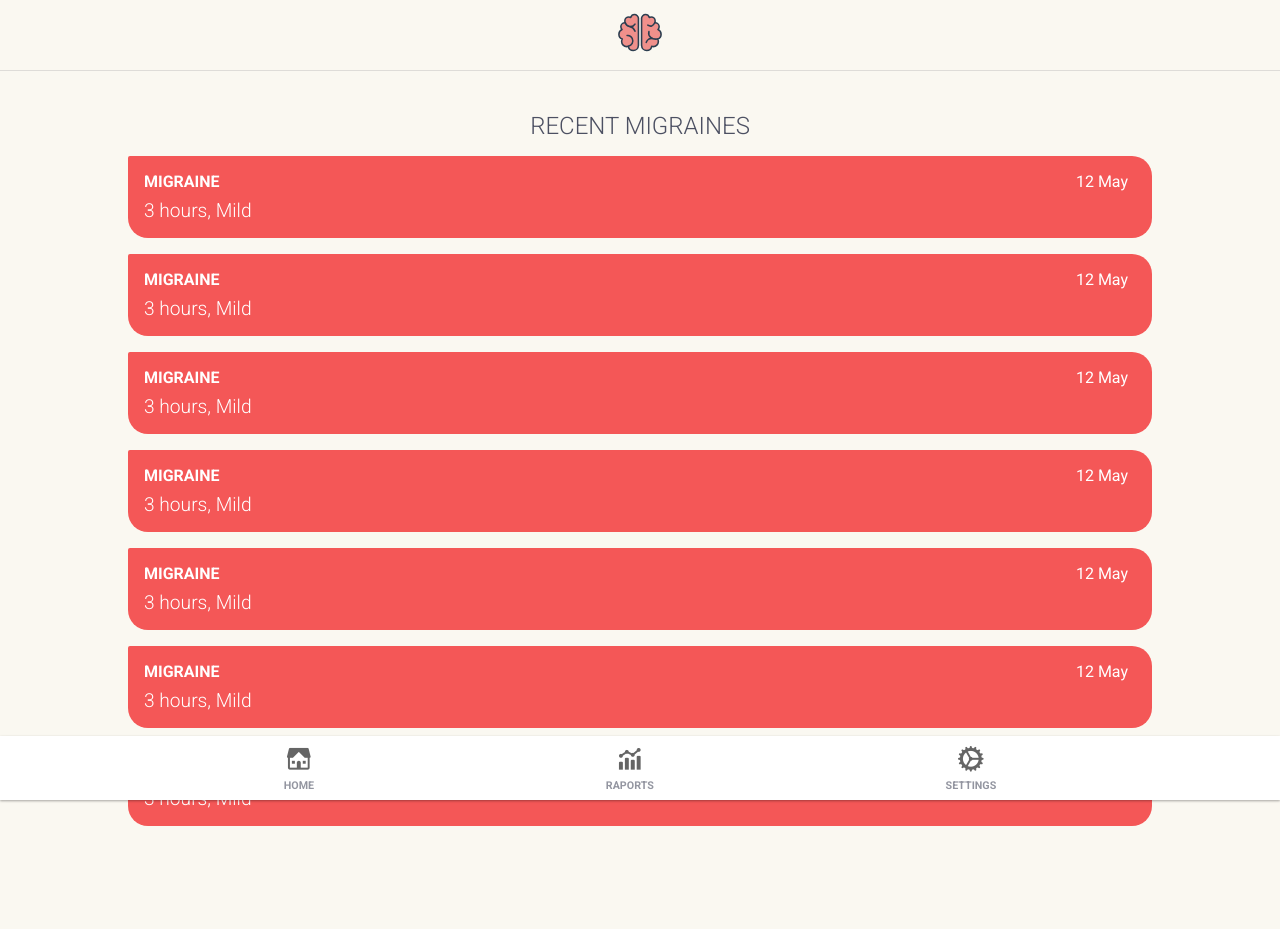
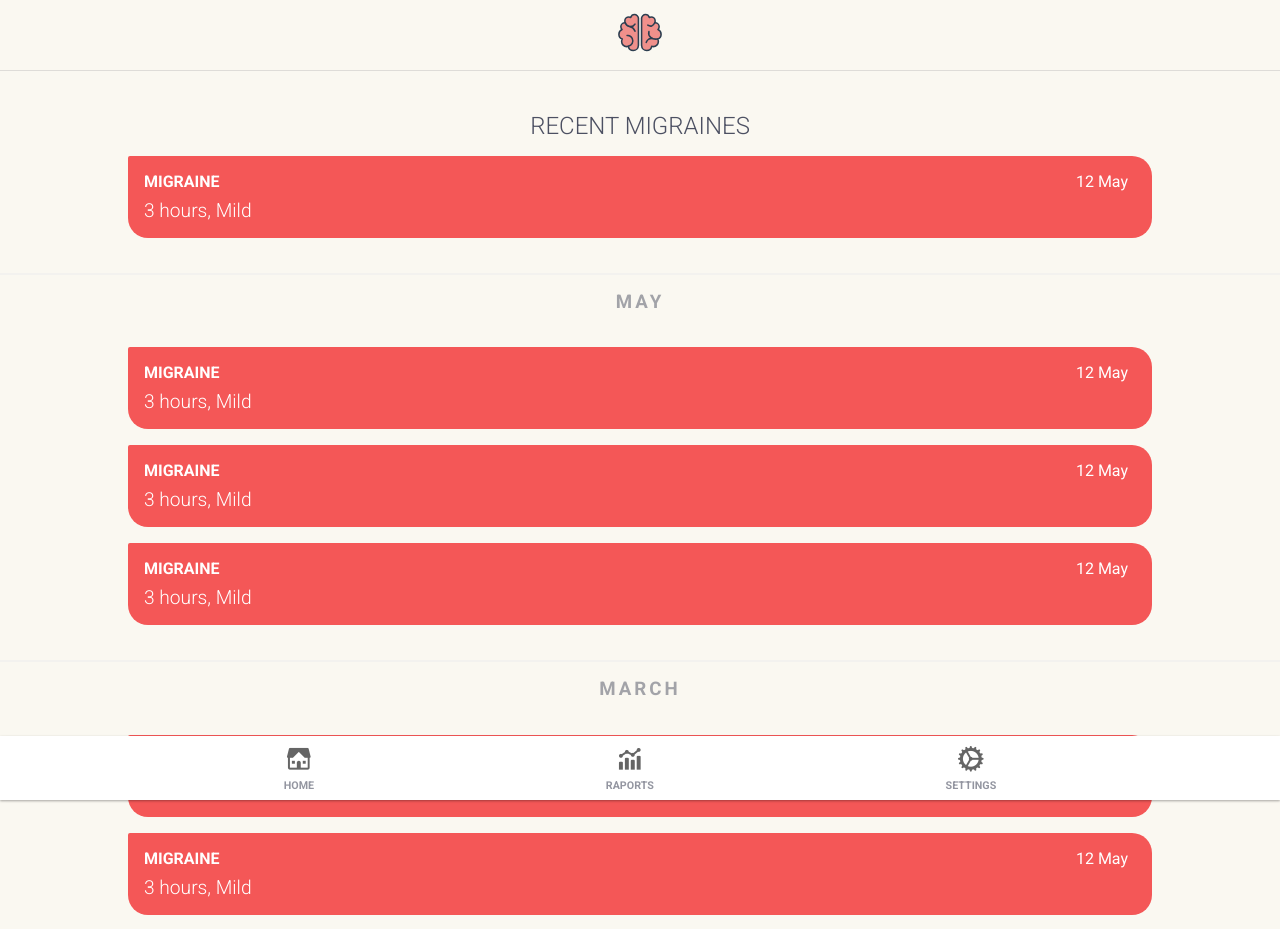
Before and after one commit to jagodarybacka/migraine-app, a React (Create React App) app: page /history in a window 1280 px wide. Shown: the top 929 px of the page. Built offline with nearby package versions, Linux system fonts and the light colour scheme.

Commit message:
History - finished

```diff
--- a/src/scenes/history/History.js
+++ b/src/scenes/history/History.js
@@ -35,6 +35,22 @@ const Records = styled.ul`
     }
 `
 
+const DividerComponent = styled.h3`
+  text-align: center;
+  text-transform: uppercase;
+  letter-spacing: 3px;
+  opacity: 0.5;
+  width: 100%;
+  padding-top: 1rem;
+  border-top: 2px solid #eee;
+`
+
+const Divider = (props) => {
+  return (
+    <DividerComponent>{props.text}</DividerComponent>
+  )
+}
+
 const History = () => {
   return (
     <HistoryComponent >
@@ -43,6 +59,9 @@ const History = () => {
       <Records>
         <li>
         <RecordCard date="12 May" duration="3 hours" strength="Mild"/>
+        </li>
+        <li>
+          <Divider text="May" />
         </li>
         <li>
         <RecordCard date="12 May" duration="3 hours" strength="Mild"/>
@@ -54,6 +73,9 @@ const History = () => {
         <RecordCard date="12 May" duration="3 hours" strength="Mild"/>
         </li>
         <li>
+          <Divider text="March" />
+        </li>
+        <li>
         <RecordCard date="12 May" duration="3 hours" strength="Mild"/>
         </li>
         <li>
@@ -61,6 +83,9 @@ const History = () => {
         </li>
         <li>
         <RecordCard date="12 May" duration="3 hours" strength="Mild"/>
+        </li>
+        <li>
+          <Divider text="No more entries" />
         </li>
       </Records>
       <Menubar />
```
